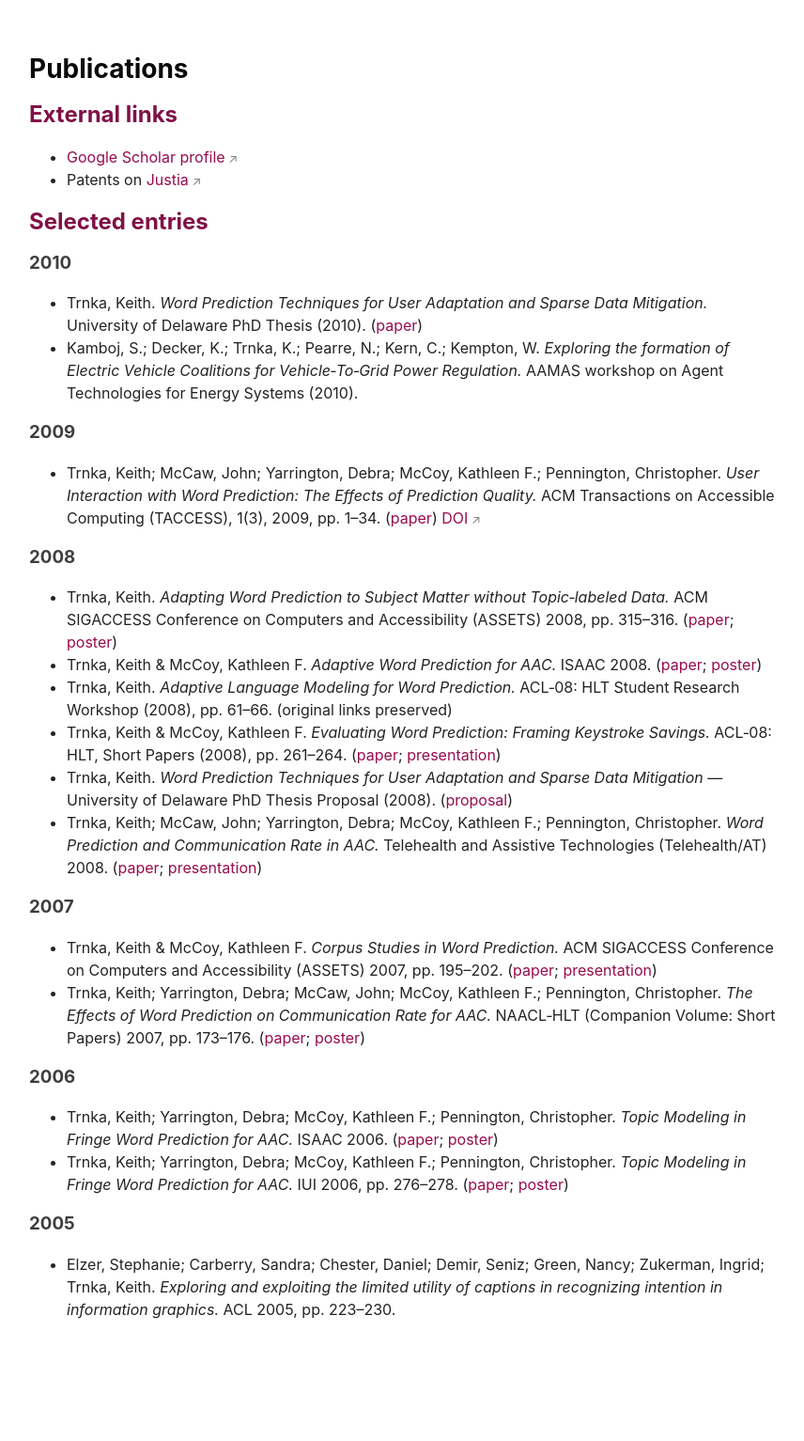
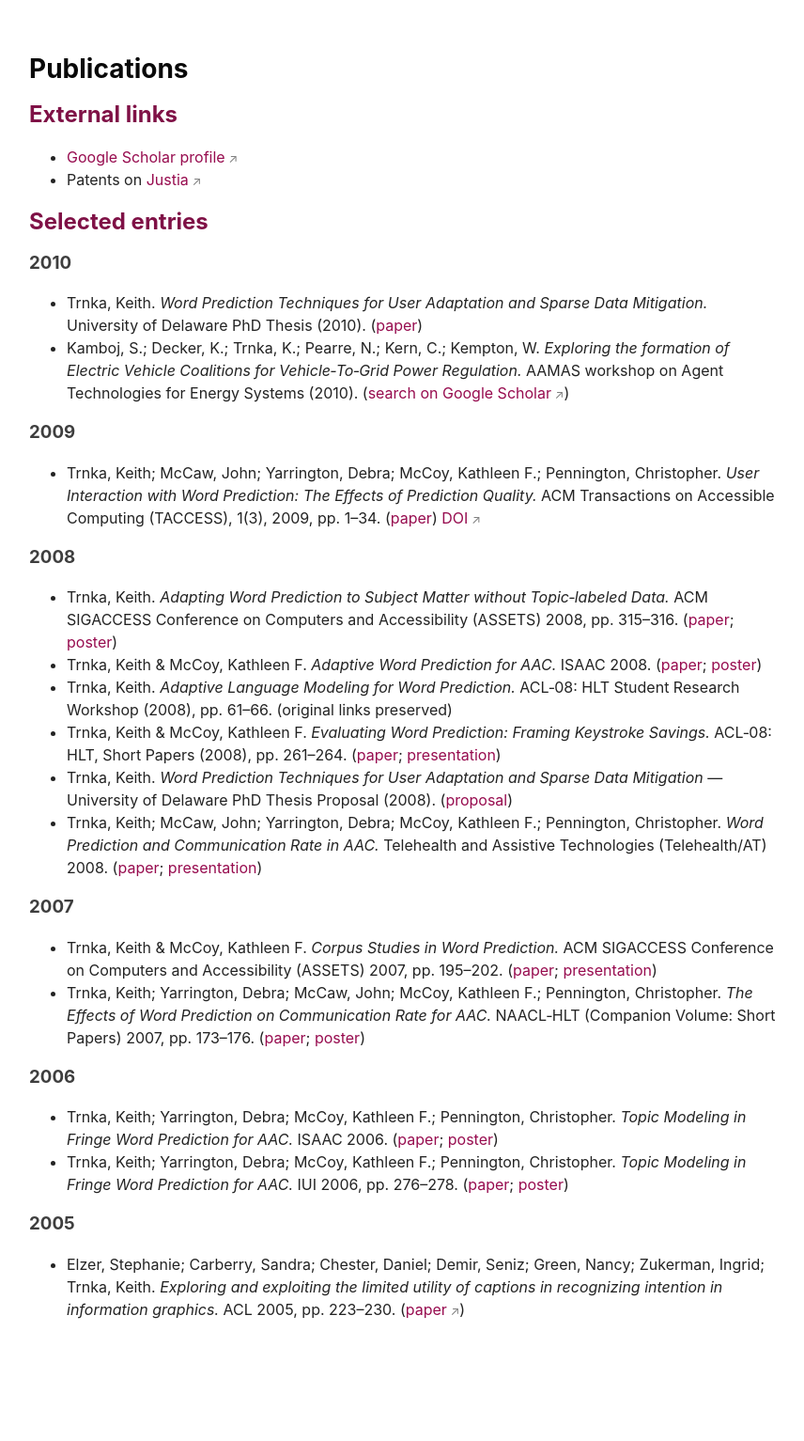
Before and after one commit to ktrnka/webpage, a Jekyll site: the page built from webpage/publications.md, in a window 1280 px wide. Shown: the whole page at 94% size, without its empty margins (209-1065 px from the left). Built offline with Jekyll 4.4.1, drawn with Linux system fonts in a browser that asks for light colours.

```diff
--- a/webpage/publications.md
+++ b/webpage/publications.md
@@ -16,7 +16,7 @@ show_logo: false
 ### 2010
 
 - Trnka, Keith. *Word Prediction Techniques for User Adaptation and Sparse Data Mitigation.* University of Delaware PhD Thesis (2010). ([paper](/assets/pdf/trnka-thesis.pdf))
-- Kamboj, S.; Decker, K.; Trnka, K.; Pearre, N.; Kern, C.; Kempton, W. *Exploring the formation of Electric Vehicle Coalitions for Vehicle‑To‑Grid Power Regulation.* AAMAS workshop on Agent Technologies for Energy Systems (2010).
+- Kamboj, S.; Decker, K.; Trnka, K.; Pearre, N.; Kern, C.; Kempton, W. *Exploring the formation of Electric Vehicle Coalitions for Vehicle‑To‑Grid Power Regulation.* AAMAS workshop on Agent Technologies for Energy Systems (2010). ([search on Google Scholar](https://scholar.google.com/scholar?hl=en&q=Exploring+the+formation+of+Electric+Vehicle+Coalitions+for+Vehicle%E2%80%91To%E2%80%91Grid+Power+Regulation))
 
 ### 2009
 
@@ -43,4 +43,4 @@ show_logo: false
 
 ### 2005
 
-- Elzer, Stephanie; Carberry, Sandra; Chester, Daniel; Demir, Seniz; Green, Nancy; Zukerman, Ingrid; Trnka, Keith. *Exploring and exploiting the limited utility of captions in recognizing intention in information graphics.* ACL 2005, pp. 223–230.
+- Elzer, Stephanie; Carberry, Sandra; Chester, Daniel; Demir, Seniz; Green, Nancy; Zukerman, Ingrid; Trnka, Keith. *Exploring and exploiting the limited utility of captions in recognizing intention in information graphics.* ACL 2005, pp. 223–230. ([paper](https://aclanthology.org/P05-1028.pdf))
```
Also changed, not shown: TODO.md (+0 -2 lines).
